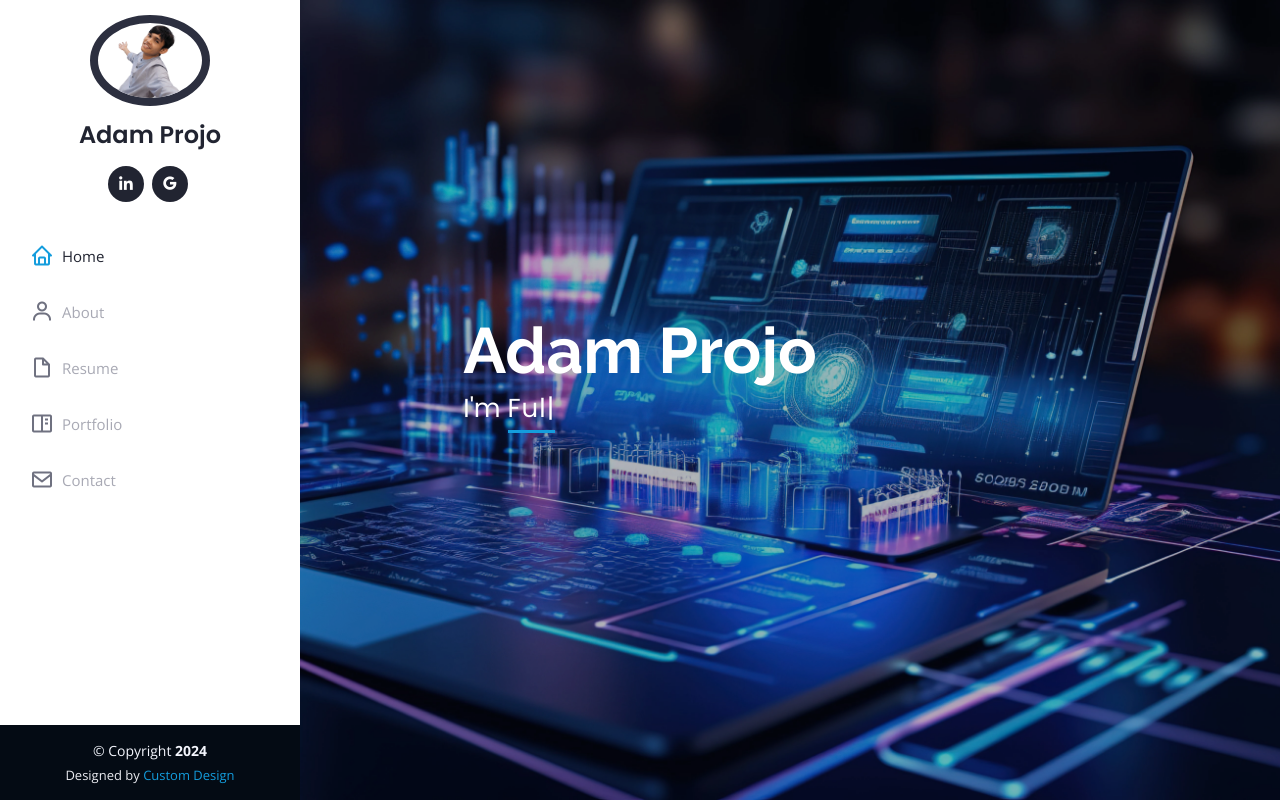
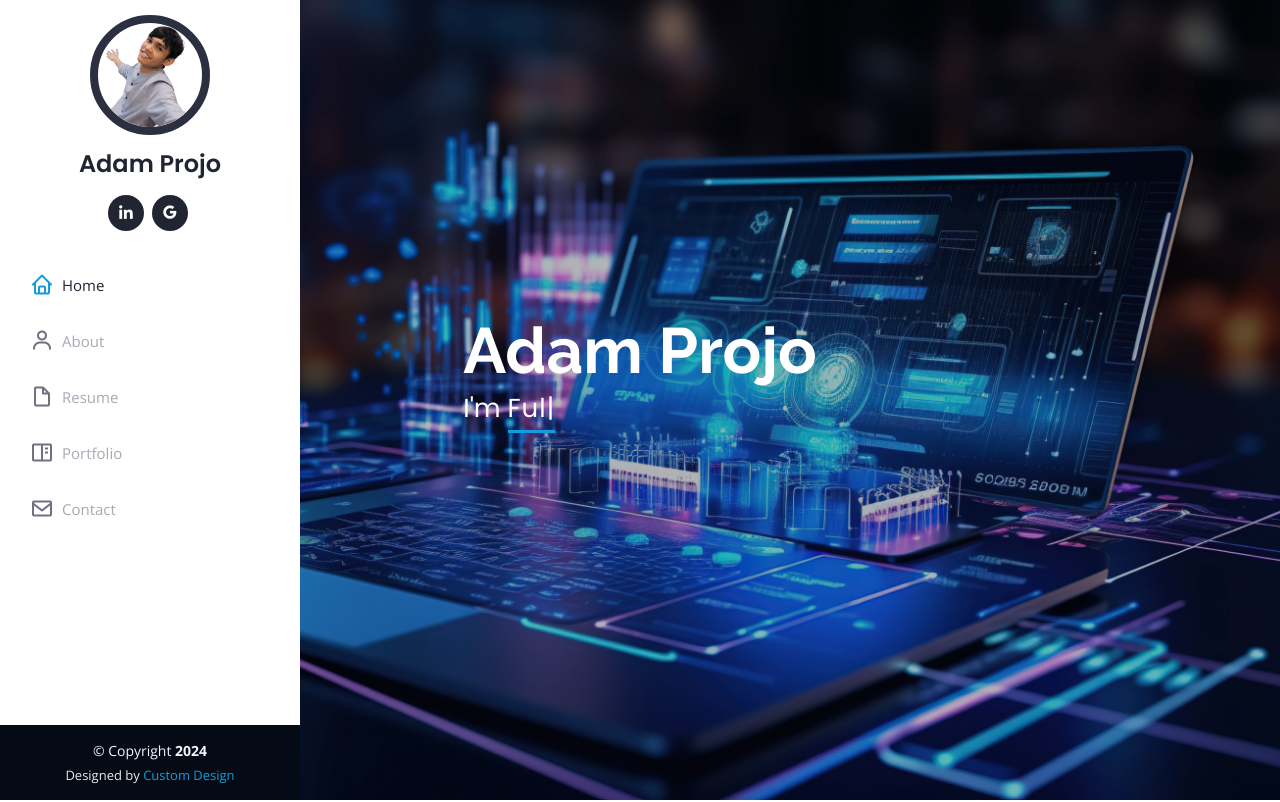
Before and after one commit to myradam/adam, a plain HTML site: page index.html in a window 1280 px wide. Shown: the top 802 px of the page. Drawn offline with nearby package versions, Linux system fonts and the light colour scheme.

Commit message:
Make profile photo circular

```diff
--- a/assets/css/style.css
+++ b/assets/css/style.css
@@ -87,6 +87,9 @@ h6 {
   margin: 15px auto;
   display: block;
   width: 120px;
+  height: 120px;
+  object-fit: cover;
+  border-radius: 50%;
   border: 8px solid #2c2f3f;
 }
 
```
